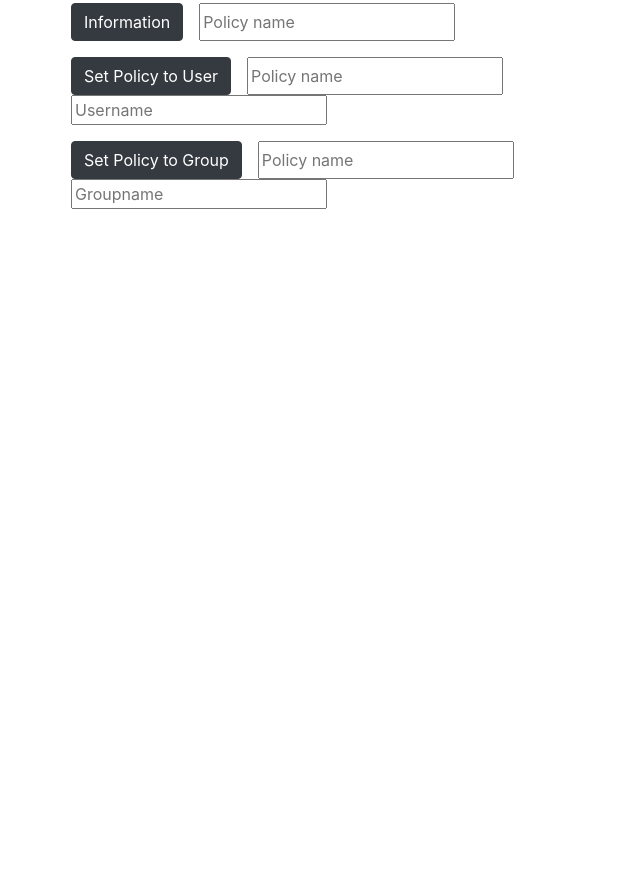
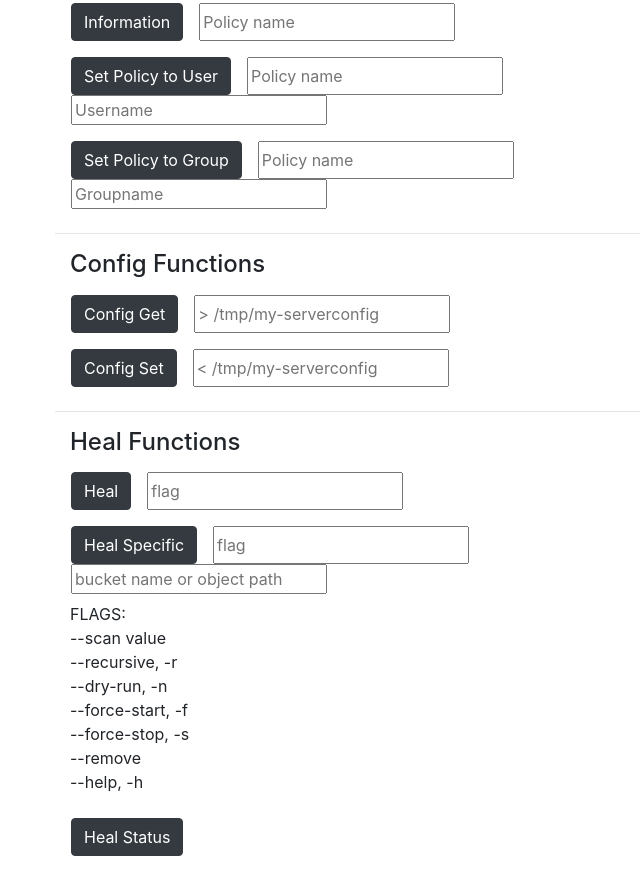
Before and after one commit to Spensarrr/Spens.IO, an Electron app: page index.html in a window 800 px wide. Shown: the part 1321-2216 px from the top of the page, without its empty margins (0-640 px from the left). Before the commit the page ends 1638 px from the top, so only its background shows below. Drawn offline with nearby package versions, Linux system fonts and the light colour scheme.

Commit message:
Added heal commands, and html, cleaned up errors in config.

```diff
--- a/commands/config.js
+++ b/commands/config.js
@@ -1,18 +1,33 @@
 alias = localStorage.getItem('alias');
 
-// get     get config of a MinIO server/cluster.
-// set     set new config file to a MinIO server/cluster.
+function configGet() {
+    command = document.getElementById('config1').value;
+    exec("mc.exe admin config get " + alias + " " + command, (error, stdout) => {
+        if (error) {
+            output = error;
+            document.getElementById('outputField').innerHTML = output;
+            console.log(`error: ${error.message}`);
+            return;
+        }
+        //console.log(`stdout: ${stdout}`);
+        output = stdout;
+        document.getElementById('outputField').innerHTML = output;
+        document.getElementById('config1').value = "";
+    });
+}
 
-// function groupList() {
-//     exec("mc.exe admin group list " + alias, (error, stdout) => {
-//         if (error) {
-//             output = error;
-//             document.getElementById('outputField').innerHTML = output;
-//             console.log(`error: ${error.message}`);
-//             return;
-//         }
-//         //console.log(`stdout: ${stdout}`);
-//         output = stdout;
-//         document.getElementById('outputField').innerHTML = output;
-//     });
-// }
+function configSet() {
+    command = document.getElementById('config2').value;
+    exec("mc.exe admin config set " + alias + " " + command, (error, stdout) => {
+        if (error) {
+            output = error;
+            document.getElementById('outputField').innerHTML = output;
+            console.log(`error: ${error.message}`);
+            return;
+        }
+        //console.log(`stdout: ${stdout}`);
+        output = stdout;
+        document.getElementById('outputField').innerHTML = output;
+        document.getElementById('policyconfig2name1').value = "";
+    });
+}
--- a/commands/heal.js
+++ b/commands/heal.js
@@ -1,9 +1,49 @@
 alias = localStorage.getItem('alias');
 
-// --scan value                     select the healing scan mode (normal/deep) (default: "normal")
-// --recursive, -r                  heal recursively
-// --dry-run, -n                    only inspect data, but do not mutate
-// --force-start, -f                force start a new heal sequence
-// --force-stop, -s                 force stop a running heal sequence
-// --remove                         remove dangling objects in heal sequence
-// --help, -h                       show help
+function healCommand1() {
+    flag = document.getElementById('heal1').value;
+    exec("mc.exe admin heal " + flag + " " + alias, (error, stdout) => {
+        if (error) {
+            output = error;
+            document.getElementById('outputField').innerHTML = output;
+            console.log(`error: ${error.message}`);
+            return;
+        }
+        //console.log(`stdout: ${stdout}`);
+        output = stdout;
+        document.getElementById('outputField').innerHTML = output;
+        document.getElementById('heal1').value = "";
+    });
+}
+
+function healCommand2() {
+    flag = document.getElementById('heal2').value;
+    path = document.getElementById('path').value;
+    exec("mc.exe admin heal " + flag + " " + alias + " " + path, (error, stdout) => {
+        if (error) {
+            output = error;
+            document.getElementById('outputField').innerHTML = output;
+            console.log(`error: ${error.message}`);
+            return;
+        }
+        //console.log(`stdout: ${stdout}`);
+        output = stdout;
+        document.getElementById('outputField').innerHTML = output;
+        document.getElementById('heal2').value = "";
+        document.getElementById('path').value = "";
+    });
+}
+
+function healStatus() {
+    exec("mc.exe admin heal " + alias, (error, stdout) => {
+        if (error) {
+            output = error;
+            document.getElementById('outputField').innerHTML = output;
+            console.log(`error: ${error.message}`);
+            return;
+        }
+        //console.log(`stdout: ${stdout}`);
+        output = stdout;
+        document.getElementById('outputField').innerHTML = output;
+    });
+}
--- a/commands/policy.js
+++ b/commands/policy.js
@@ -1,6 +1,4 @@
 alias = localStorage.getItem('alias');
-
-// set      set IAM policy on a user or group
 
 function policyList() {
     exec("mc.exe admin policy list " + alias, (error, stdout) => {
--- a/index.html
+++ b/index.html
@@ -128,6 +128,48 @@
                 <input class="mx-2" type="text" placeholder="Groupname" id="groupname5">
             </div>
         </div>
+        <hr>
+
+        <!-- Config Fucntions -->
+        <div class="container">
+            <h4>Config Functions</h4>
+            <div class="row p-2">
+                <button class="btn btn-dark mx-2" onclick="configGet()">Config Get</button>
+                <input class="mx-2" type="text" placeholder="> /tmp/my-serverconfig" id="config1">
+            </div>
+            <div class="row p-2">
+                <button class="btn btn-dark mx-2" onclick="configSet()">Config Set</button>
+                <input class="mx-2" type="text" placeholder="< /tmp/my-serverconfig" id="config2">
+            </div>
+        </div>
+        <hr>
+
+        <!-- Heal Fucntions -->
+        <div class="container">
+            <h4>Heal Functions</h4>
+            <div class="row p-2">
+                <button class="btn btn-dark mx-2" onclick="healCommand1()">Heal</button>
+                <input class="mx-2" type="text" placeholder="flag" id="heal1">
+            </div>
+            <div class="row p-2">
+                <button class="btn btn-dark mx-2" onclick="healCommand2()">Heal Specific</button>
+                <input class="mx-2" type="text" placeholder="flag" id="heal2">
+                <input class="mx-2" type="text" placeholder="bucket name or object path" id="path">
+            </div>
+            <p>
+                FLAGS: <br>
+                --scan value <br>
+                --recursive, -r <br>
+                --dry-run, -n <br>
+                --force-start, -f <br>
+                --force-stop, -s <br>
+                --remove <br>
+                --help, -h <br>
+            </p>
+            <div class="row p-2">
+                <button class="btn btn-dark mx-2" onclick="healStatus()">Heal Status</button>
+            </div>
+        </div>
 
         <!-- Extends bottom area -->
         <div class="container">
@@ -153,6 +195,8 @@
     <script src="commands/group.js"></script>
     <script src="commands/sui.js"></script>
     <script src="commands/policy.js"></script>
+    <script src="commands/config.js"></script>
+    <script src="commands/heal.js"></script>
     <script src="commands/save.js"></script>
 </body>
 
```
Also changed, not shown: README.md.
